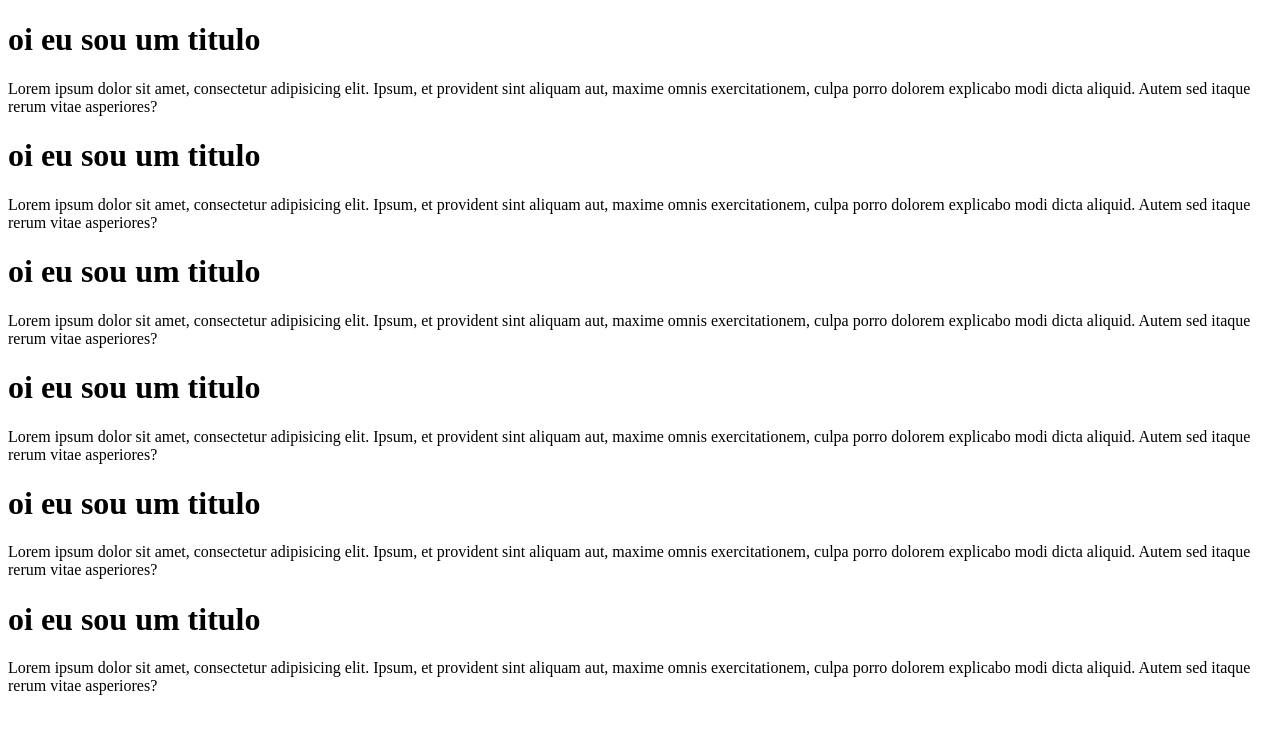
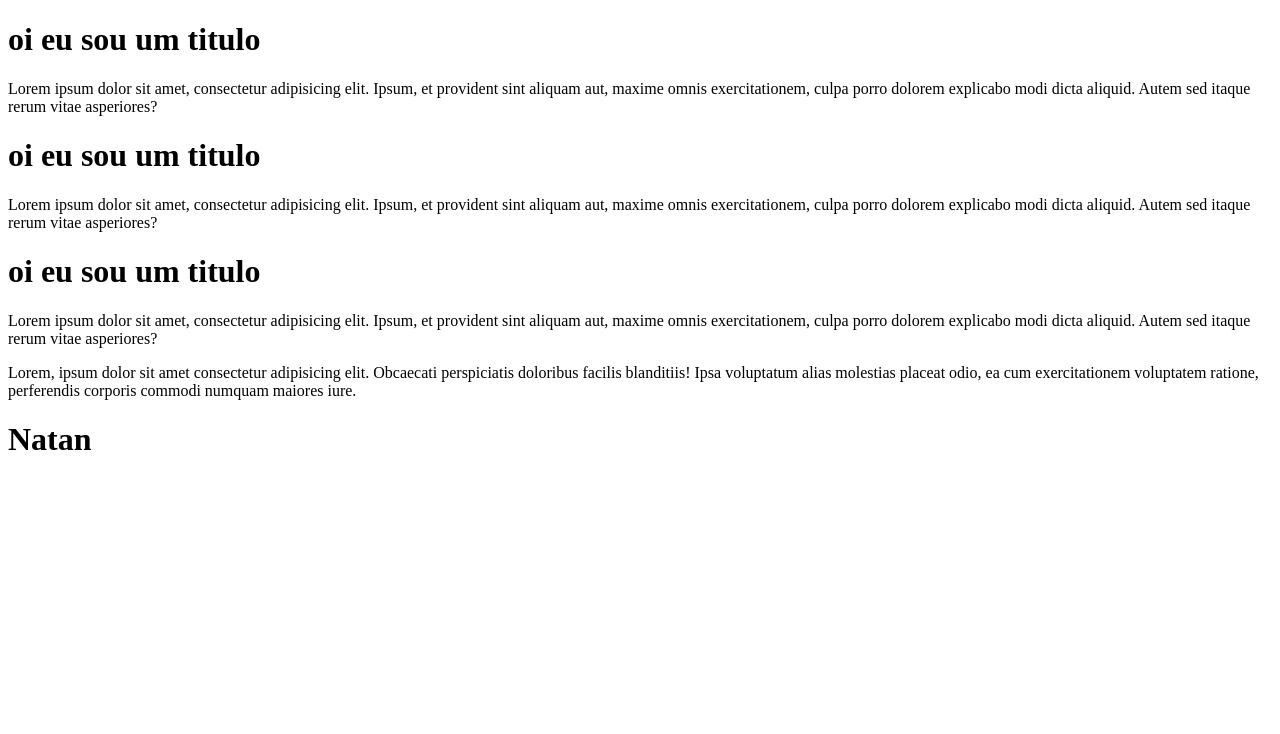
Before and after one commit to natansilvaa/curso-react, a React (Vite) app in the folder projeto1/: page / in a window 1280 px wide. Shown: the top 734 px of the page. Built offline with nearby package versions, Linux system fonts and the light colour scheme.

Commit message:
fiz outro exemplo só para pegar a manha

```diff
--- a/projeto1/src/App.jsx
+++ b/projeto1/src/App.jsx
@@ -1,9 +1,12 @@
 import Titulo from "./Titulo"
+import Paragrafo from "./paragrafo"
 
 function App(){
   return (
     <div>
-      <Titulo /><Titulo />
+      <Titulo />
+      <Paragrafo />
+
     </div>
 
   )
--- /dev/null
+++ b/projeto1/src/paragrafo.jsx
@@ -0,0 +1,9 @@
+function Paragrafo(){
+    return(
+        <div>
+            <p>Lorem, ipsum dolor sit amet consectetur adipisicing elit. Obcaecati perspiciatis doloribus facilis blanditiis! Ipsa voluptatum alias molestias placeat odio, ea cum exercitationem voluptatem ratione, perferendis corporis commodi numquam maiores iure.</p>
+            <h1>Natan</h1>
+        </div>
+    )
+}
+export default Paragrafo
```
